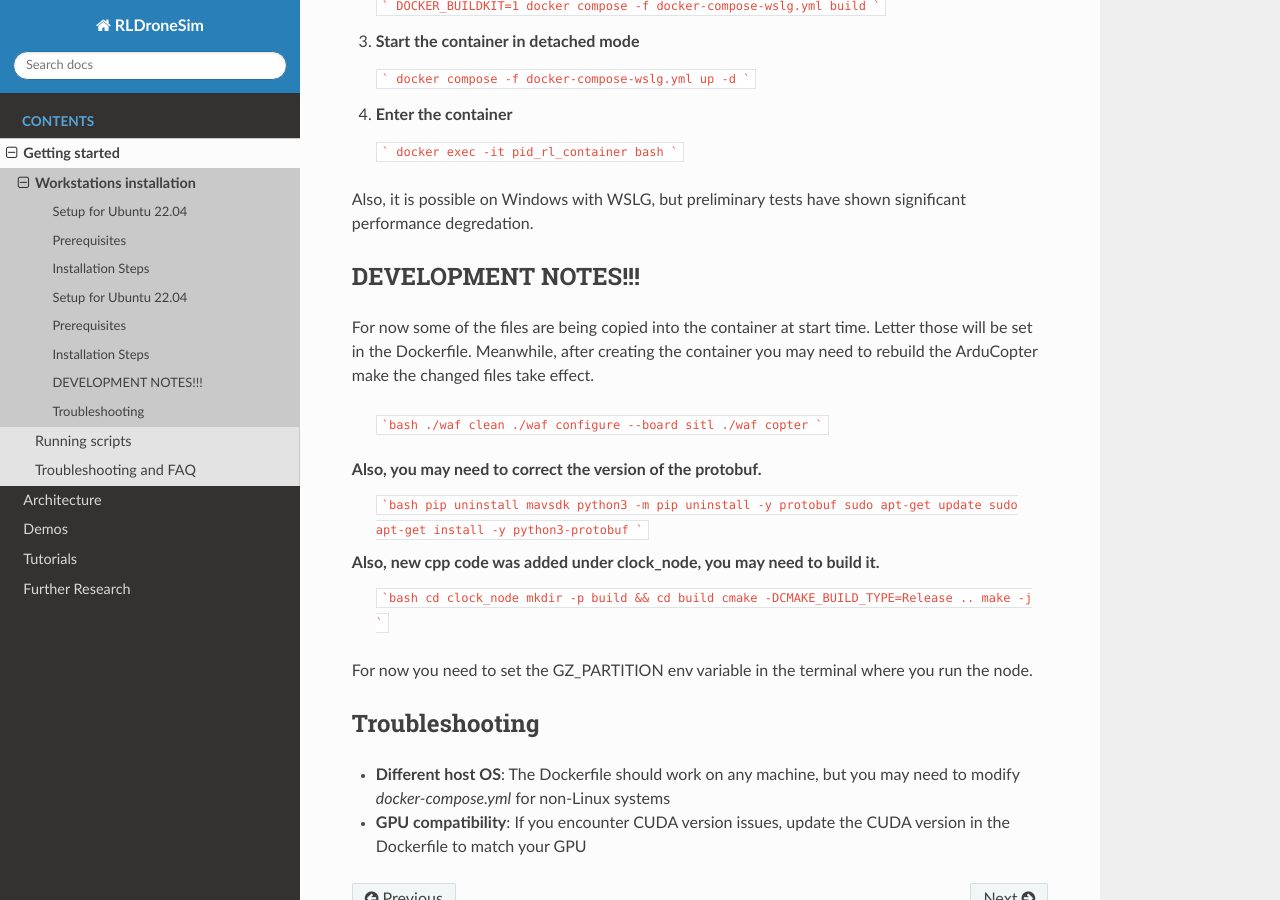
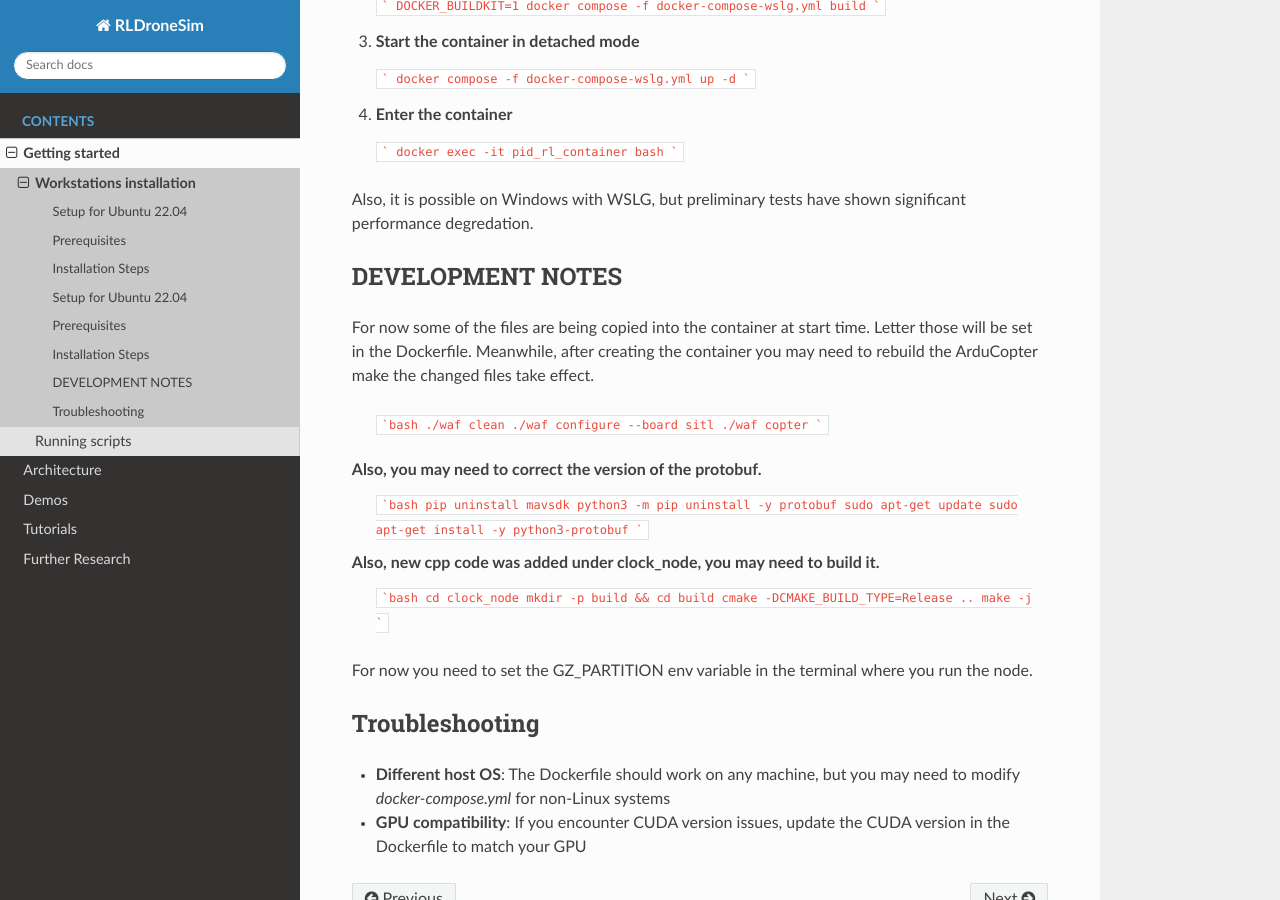
Before and after one commit to GorArzanyanAUA/RLDroneSim, a Sphinx documentation site: the page built from docs/source/getting_started/workstations_installation.rst, in a window 1280 px wide and 900 px high, scrolled down 1097 px. Built offline with Sphinx 7.4.7 and the Read the Docs theme 3.1.0, drawn with Linux system fonts in a browser that asks for light colours.

```diff
--- a/docs/source/getting_started/index.rst
+++ b/docs/source/getting_started/index.rst
@@ -9,4 +9,3 @@ to execute the main scripts. It also covers common problems and FAQs.
 
    workstations_installation
    running_scripts
-   troubleshooting_faq
--- a/docs/source/getting_started/workstations_installation.rst
+++ b/docs/source/getting_started/workstations_installation.rst
@@ -81,7 +81,7 @@ Installation Steps
 Also, it is possible on Windows with WSLG, but preliminary tests have shown significant performance degredation.
 
 
-DEVELOPMENT NOTES!!!
+DEVELOPMENT NOTES
 --------------------
 For now some of the files are being copied into the container at start time. Letter those will be set in the Dockerfile.
 Meanwhile, after creating the container you may need to rebuild the ArduCopter make the changed files take effect.
```
Also changed, not shown: docs/source/getting_started/troubleshooting_faq.rst (deleted, +0 -7 lines).
